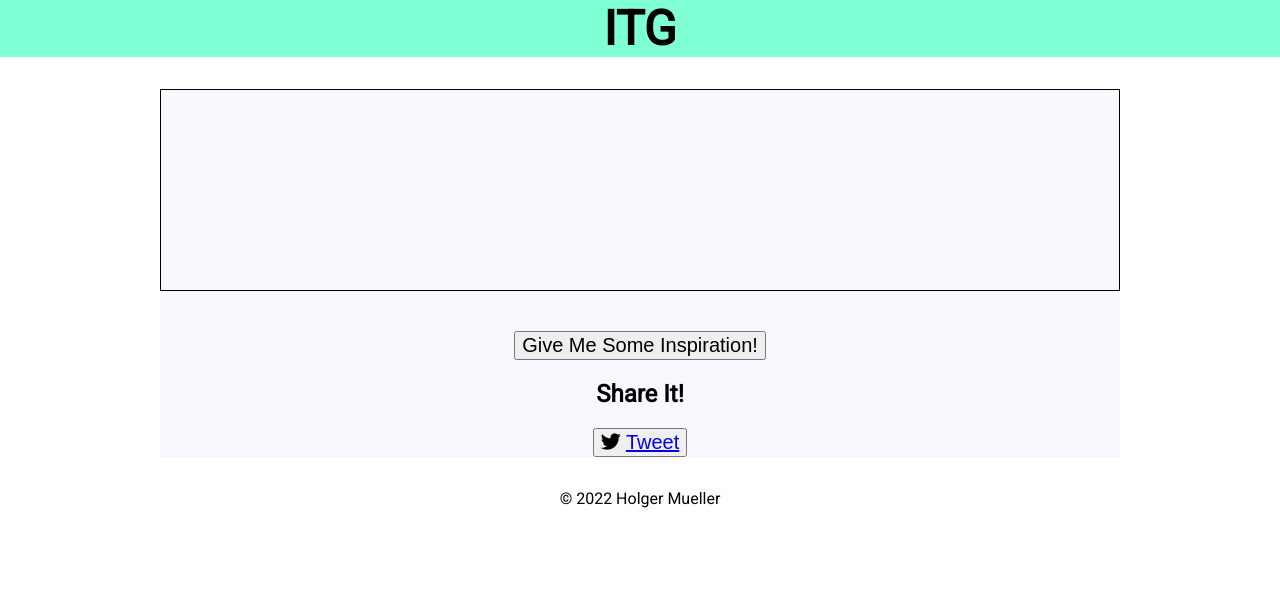
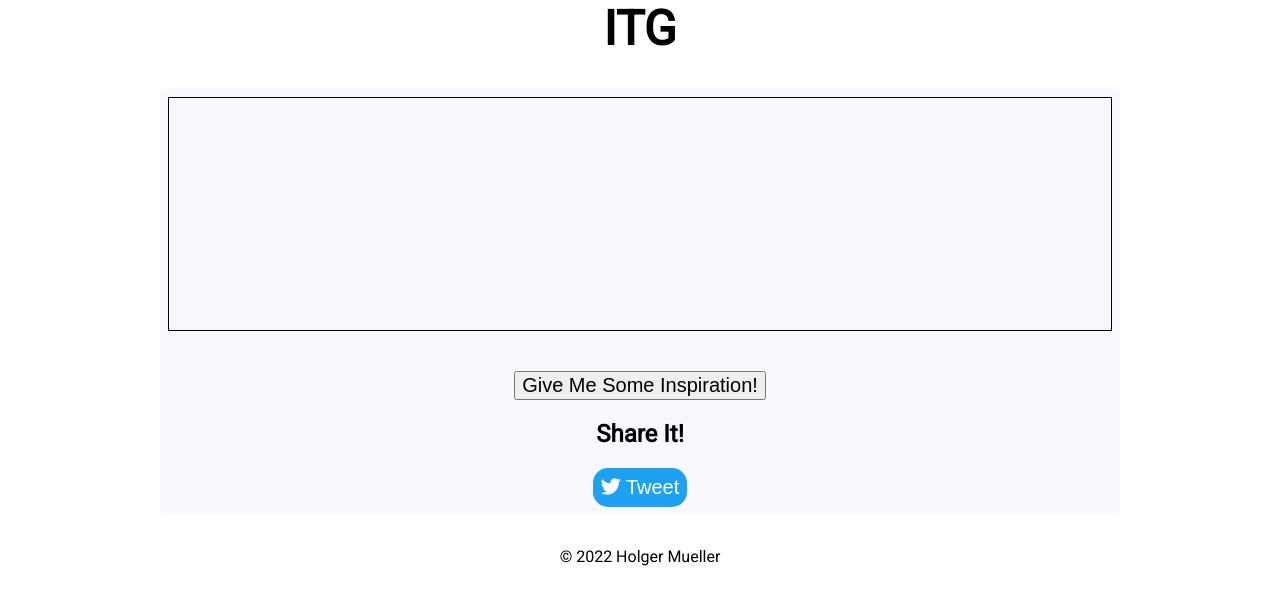
Before and after one commit to Holgermueller/ITG, a website: page index.html in a window 1280 px wide. Drawn offline with Linux system fonts and the light colour scheme.

Commit message:
got twitter button working

```diff
--- a/css/main.css
+++ b/css/main.css
@@ -1,6 +1,7 @@
 :root {
   --maincolor: ;
   --neutralcolor: hsl(0.67, 1, 0.99);
+  --twitterWhite: rgb(255 255 255);
 }
 
 body,
@@ -11,10 +12,6 @@ html {
   height: 100vh;
 }
 
-.header {
-  background-color: aquamarine;
-}
-
 h1 {
   font-size: 3rem;
   width: max-content;
@@ -22,24 +19,28 @@ h1 {
 }
 
 .main {
-  background-color: ghostwhite;
+  background-color: rgb(248 248 255);
   width: 75%;
   margin: 2rem auto;
+  border-radius: 5px;
 }
-
+.thought-section {
+  padding: 8px;
+}
 .thought-display {
   min-height: 200px;
   border: 1px solid black;
   position: relative;
-  top: 50%;
+  margin: auto;
+  padding: 1rem;
 }
 .thought-on-display {
   margin: auto;
-  position: relative;
+  position: absolute;
   top: 50%;
   text-align: center;
+  transform: translateY(-50%);
   font-size: 2.5rem;
-  padding: 0.5rem;
 }
 .speaker-display {
   text-align: center;
@@ -59,6 +60,15 @@ h2 {
   margin: 0 auto;
   display: block;
   text-decoration: none;
+  border: none;
+  background-color: rgb(29 161 242);
+  padding: 8px;
+  border-radius: 15px;
+  color: var(--twitterWhite);
+}
+a {
+  text-decoration: none;
+  color: var(--twitterWhite);
 }
 .footer {
   text-align: center;
--- a/index.html
+++ b/index.html
@@ -55,7 +55,7 @@
             </div>
 
             <div id="twitterBtnDiv">
-              <button class="bootleg-twitter-button">
+              <button onclick="tweetIt()" class="bootleg-twitter-button">
                 <i class="fab fa-twitter"></i>
                 <a
                   id="shareTweet"
--- a/js/index.js
+++ b/js/index.js
@@ -34,7 +34,7 @@ const thoughtArray = [
   },
   {
     thought:
-      "I believe that one defines oneself by reinventionn. To not be like your parents. To not be like your friends. To be yourself. To cut yourself out of stone.",
+      "I believe that one defines oneself by reinvention. To not be like your parents. To not be like your friends. To be yourself. To cut yourself out of stone.",
     speaker: "Henry Rollins",
   },
 ];
@@ -50,3 +50,12 @@ const getThought = () => {
   document.getElementById("speakerDisplay").innerHTML =
     "- " + thoughtToDisplay.speaker;
 };
+
+const tweetIt = () => {
+  const quoteToShare = document.getElementById("thoughtDisplay").textContent;
+  const tweetURL = "https://twitter.com/intent/tweet?text=" + quoteToShare;
+
+  document.getElementById("shareTweet").href = tweetURL;
+
+  console.log(quoteToShare, tweetURL);
+};
--- a/public/main.css
+++ b/public/main.css
@@ -1 +1 @@
-:root{--maincolor: ;--neutralcolor:hsl(0.67,1,0.99)}body,html{background-color:var(--neutralcolor);font-family:Roboto,sans-serif;height:100vh;margin:0}.header{background-color:#7fffd4}h1{font-size:3rem;margin:auto;width:-webkit-max-content;width:-moz-max-content;width:max-content}.main{background-color:#f8f8ff;margin:2rem auto;width:75%}.thought-display{border:1px solid #000;min-height:200px;position:relative;top:50%}.thought-on-display{font-size:2.5rem;margin:auto;padding:.5rem;position:relative;text-align:center;top:50%}.speaker-display{font-size:2rem;padding:20px;text-align:center}.thought-button{display:block;font-size:1.25rem;margin:0 auto}h2{text-align:center}.bootleg-twitter-button{display:block;font-size:1.25rem;margin:0 auto;text-decoration:none}.footer{text-align:center}
+:root{--maincolor: ;--neutralcolor:hsl(0.67,1,0.99);--twitterWhite:#fff}body,html{background-color:var(--neutralcolor);font-family:Roboto,sans-serif;height:100vh;margin:0}h1{font-size:3rem;margin:auto;width:-webkit-max-content;width:-moz-max-content;width:max-content}.main{background-color:#f8f8ff;border-radius:5px;margin:2rem auto;width:75%}.thought-section{padding:8px}.thought-display{border:1px solid #000;margin:auto;min-height:200px;padding:1rem;position:relative}.thought-on-display{font-size:2.5rem;margin:auto;position:absolute;text-align:center;top:50%;transform:translateY(-50%)}.speaker-display{font-size:2rem;padding:20px;text-align:center}.thought-button{display:block;font-size:1.25rem;margin:0 auto}h2{text-align:center}.bootleg-twitter-button{background-color:#1da1f2;border:none;border-radius:15px;display:block;font-size:1.25rem;margin:0 auto;padding:8px}.bootleg-twitter-button,a{color:var(--twitterWhite);text-decoration:none}.footer{text-align:center}
```
